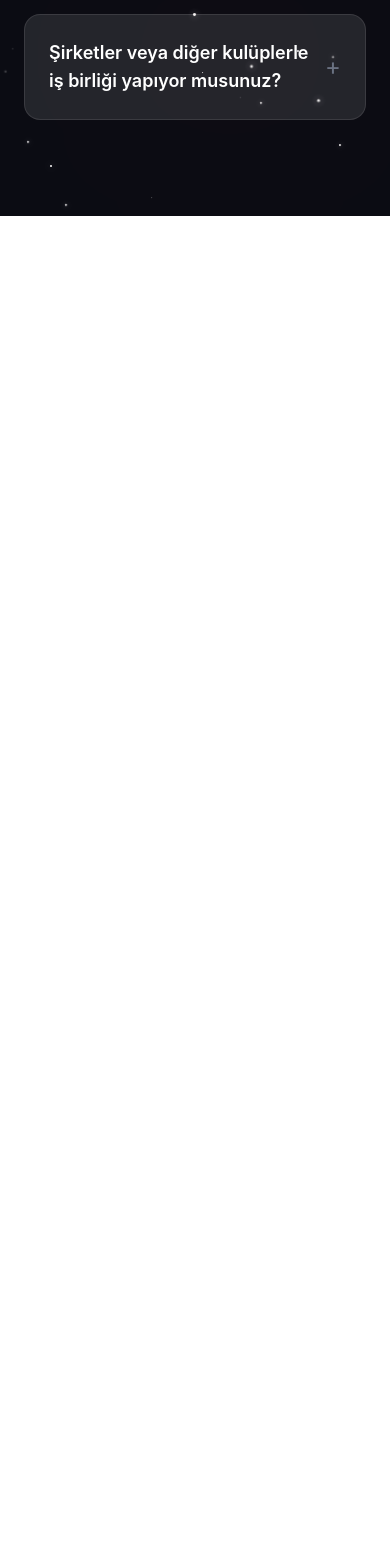
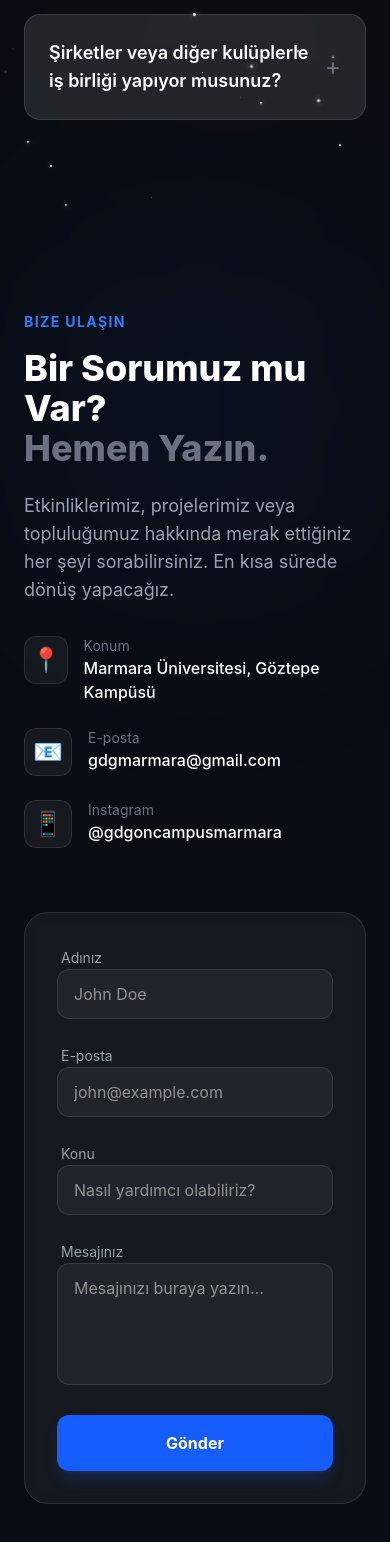
Before and after one commit to GDGonCampusMarmara/official-website, a React (Vite) app: page / in a window 390 px wide. Shown: the part 8706-10248 px from the top of the page. Before the commit the page ends 8922 px from the top, so only its background shows below. Built offline with nearby package versions, Linux system fonts and the light colour scheme; a web font is replaced by a local one.

Commit message:
Style(contact): basic uı created

```diff
--- a/src/App.jsx
+++ b/src/App.jsx
@@ -5,6 +5,7 @@ import About from "./sections/about";
 import Team from "./sections/team";
 import NotFound from "./pages/notFound";
 import FAQ from "./sections/faq";
+import Contact from "./sections/contact";
 
 const HomePage = () => (
   <div className="min-h-screen bg-[#0a0d14]">
@@ -13,6 +14,7 @@ const HomePage = () => (
     <About />
     <Team />
     <FAQ />
+    <Contact />
   </div>
 );
 
--- /dev/null
+++ b/src/constants/contactData.js
@@ -0,0 +1,5 @@
+export const contactInfo = [
+    { icon: "📍", label: "Konum", value: "Marmara Üniversitesi, Göztepe Kampüsü" },
+    { icon: "📧", label: "E-posta", value: "gdgmarmara@gmail.com" },
+    { icon: "📱", label: "Instagram", value: "@gdgoncampusmarmara", link: "https://www.instagram.com/gdgmarmara" },
+  ];
--- /dev/null
+++ b/src/sections/contact.jsx
@@ -0,0 +1,98 @@
+import React from "react";
+import { contactInfo } from "../constants/contactData";
+
+const Contact = () => {
+  return (
+    <section id="contact" className="py-24 bg-[#0a0d14] relative scroll-mt-20">
+      <div className="absolute top-0 right-0 w-96 h-96 bg-blue-600/5 rounded-full blur-[120px]"></div>
+
+      <div className="container mx-auto px-6 relative z-10">
+        <div className="grid lg:grid-cols-2 gap-16">
+
+          <div className="space-y-8">
+            <div>
+              <h2 className="text-blue-500 font-bold tracking-widest uppercase text-sm mb-4">
+                Bize Ulaşın
+              </h2>
+              <h3 className="text-4xl md:text-5xl font-extrabold text-white mb-6">
+                Bir Sorumuz mu Var? <br />
+                <span className="text-gray-500">Hemen Yazın.</span>
+              </h3>
+              <p className="text-gray-400 text-lg max-w-md">
+                Etkinliklerimiz, projelerimiz veya topluluğumuz hakkında merak ettiğiniz her şeyi sorabilirsiniz. En kısa sürede dönüş yapacağız.
+              </p>
+            </div>
+
+            <div className="space-y-6">
+              {contactInfo.map((info, index) => (
+                <a
+                  key={index}
+                  href={info.link}
+                  target="_blank"
+                  rel="noopener noreferrer"
+                  className="flex items-start gap-4 group cursor-pointer"
+                >
+                  <div className="w-12 h-12 bg-white/5 border border-white/10 rounded-xl flex items-center justify-center text-2xl group-hover:bg-blue-600/20 group-hover:border-blue-500/50 transition-all">
+                    {info.icon}
+                  </div>
+                  <div>
+                    <p className="text-gray-500 text-sm">{info.label}</p>
+                    <p className="text-white font-medium group-hover:text-blue-400 transition-colors">{info.value}</p>
+                  </div>
+                </a>
+              ))}
+            </div>
+          </div>
+
+          <div className="bg-white/5 border border-white/10 p-8 md:p-10 rounded-3xl backdrop-blur-sm">
+            <form className="space-y-6" onSubmit={(e) => e.preventDefault()}>
+              <div className="grid md:grid-cols-2 gap-6">
+                <div className="space-y-2">
+                  <label className="text-sm text-gray-400 ml-1">Adınız</label>
+                  <input
+                    type="text"
+                    placeholder="John Doe"
+                    className="w-full bg-white/5 border border-white/10 rounded-xl px-4 py-3 text-white focus:outline-none focus:border-blue-500 transition-colors"
+                  />
+                </div>
+                <div className="space-y-2">
+                  <label className="text-sm text-gray-400 ml-1">E-posta</label>
+                  <input
+                    type="email"
+                    placeholder="john@example.com"
+                    className="w-full bg-white/5 border border-white/10 rounded-xl px-4 py-3 text-white focus:outline-none focus:border-blue-500 transition-colors"
+                  />
+                </div>
+              </div>
+
+              <div className="space-y-2">
+                <label className="text-sm text-gray-400 ml-1">Konu</label>
+                <input
+                  type="text"
+                  placeholder="Nasıl yardımcı olabiliriz?"
+                  className="w-full bg-white/5 border border-white/10 rounded-xl px-4 py-3 text-white focus:outline-none focus:border-blue-500 transition-colors"
+                />
+              </div>
+
+              <div className="space-y-2">
+                <label className="text-sm text-gray-400 ml-1">Mesajınız</label>
+                <textarea
+                  rows="4"
+                  placeholder="Mesajınızı buraya yazın..."
+                  className="w-full bg-white/5 border border-white/10 rounded-xl px-4 py-3 text-white focus:outline-none focus:border-blue-500 transition-colors resize-none"
+                ></textarea>
+              </div>
+
+              <button className="w-full bg-blue-600 hover:bg-blue-700 text-white font-bold py-4 rounded-xl transition-all shadow-lg shadow-blue-600/20 active:scale-[0.98]">
+                Gönder
+              </button>
+            </form>
+          </div>
+
+        </div>
+      </div>
+    </section>
+  );
+};
+
+export default Contact;
```
